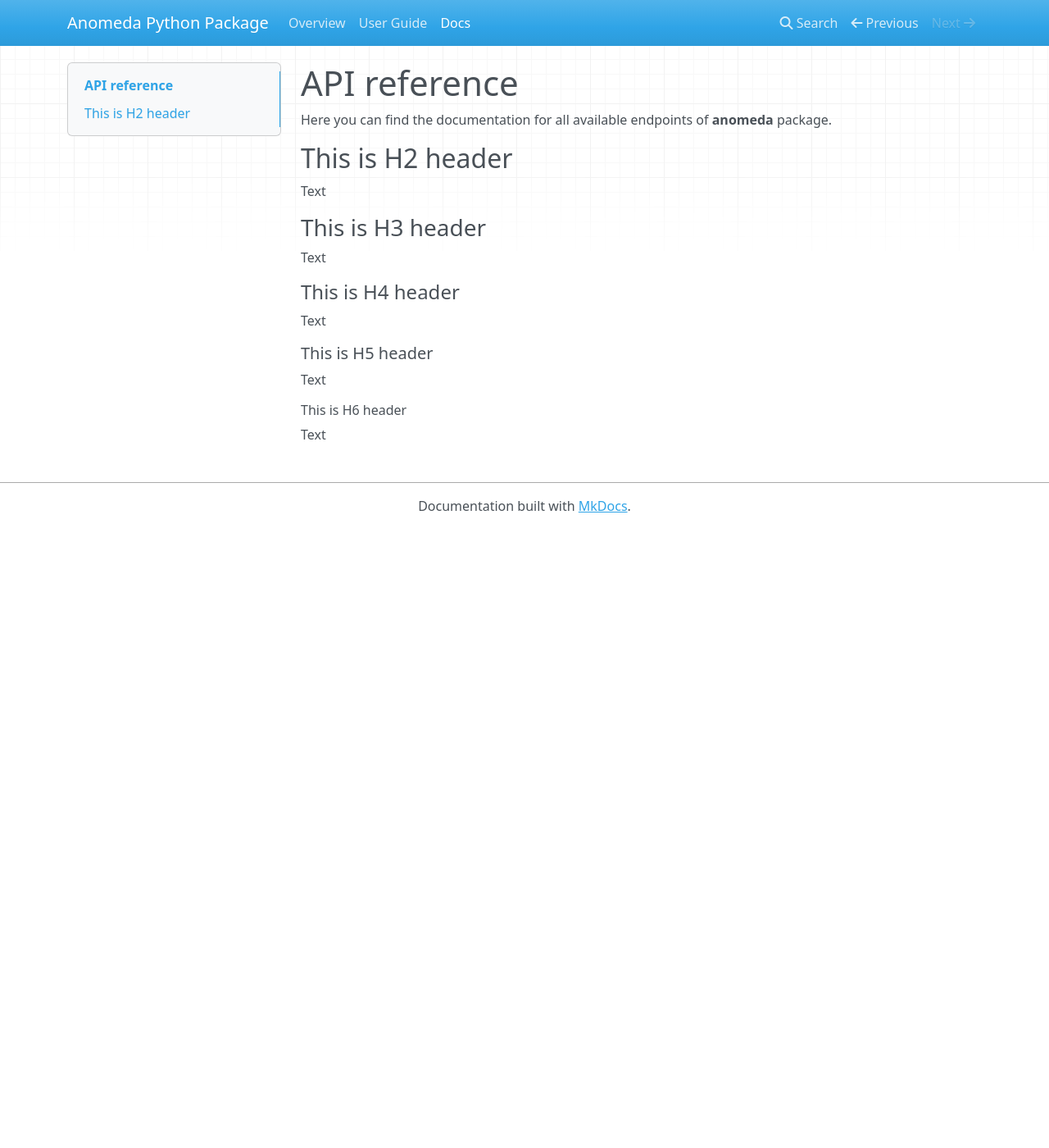
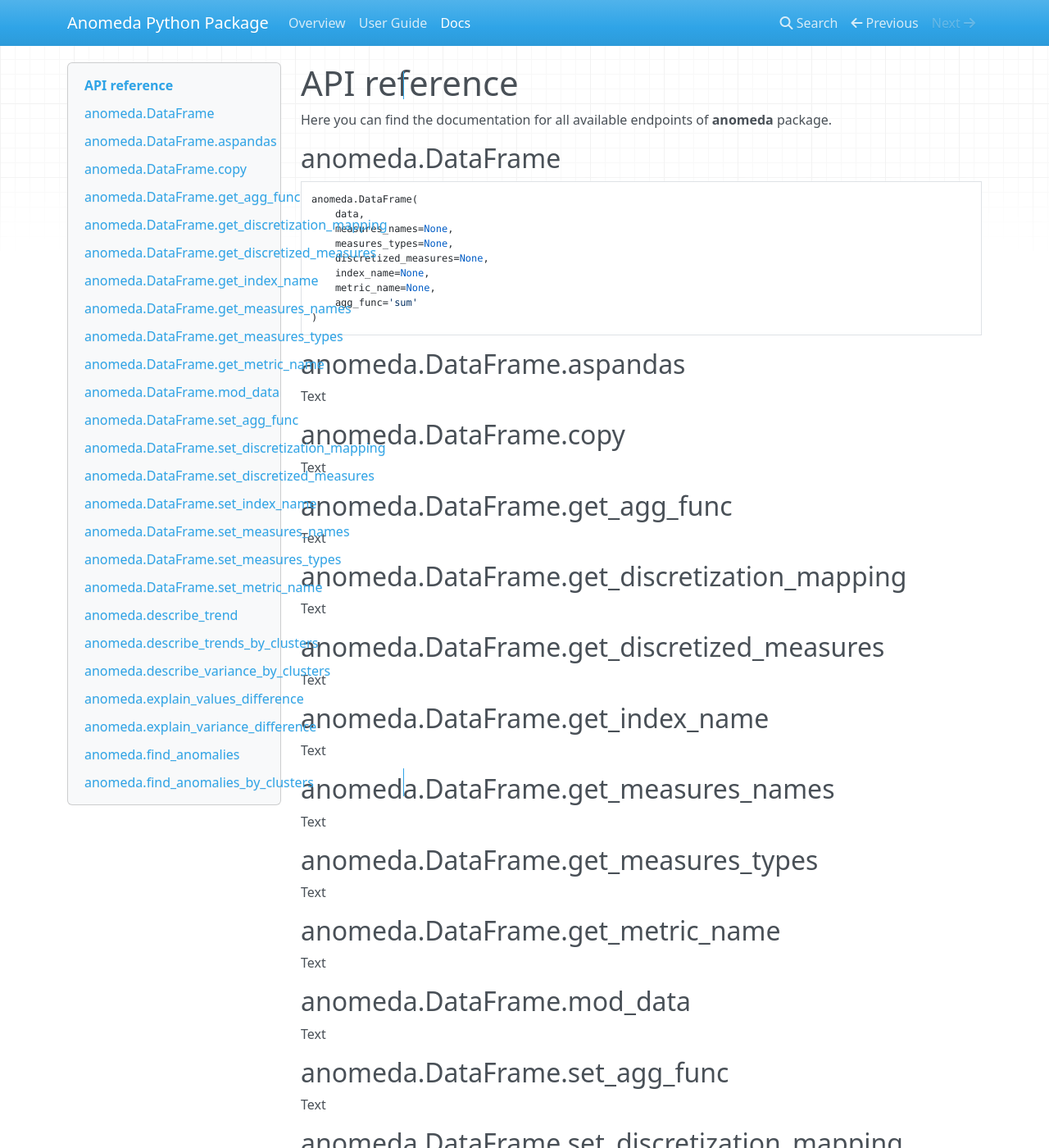
Before and after one commit to AntonSarr/anomeda, an MkDocs documentation site: the page built from docs/api_reference.md, in a window 1280 px wide and 1400 px high. Shown: the whole window at 82% size. Built offline with MkDocs 1.6.1, drawn with Linux system fonts in a browser that asks for light colours; nearby versions of some CDN libraries; some of the changed text lies outside the part shown.

Commit message:
api reference base

````diff
--- a/docs/api_reference.md
+++ b/docs/api_reference.md
@@ -2,22 +2,112 @@
 
 Here you can find the documentation for all available endpoints of **anomeda** package.
 
-## This is H2 header
+## anomeda.DataFrame
+
+```python
+anomeda.DataFrame(
+    data,
+    measures_names=None,
+    measures_types=None,
+    discretized_measures=None,
+    index_name=None,
+    metric_name=None,
+    agg_func='sum'
+)
+```
+
+## anomeda.DataFrame.aspandas
 
 Text
 
-### This is H3 header
+## anomeda.DataFrame.copy
 
 Text
 
-#### This is H4 header
+## anomeda.DataFrame.get_agg_func
 
 Text
 
-##### This is H5 header
+## anomeda.DataFrame.get_discretization_mapping
 
 Text
 
-###### This is H6 header
+## anomeda.DataFrame.get_discretized_measures
 
 Text
+
+## anomeda.DataFrame.get_index_name
+
+Text
+
+## anomeda.DataFrame.get_measures_names
+
+Text
+
+## anomeda.DataFrame.get_measures_types
+
+Text
+
+## anomeda.DataFrame.get_metric_name
+
+Text
+
+## anomeda.DataFrame.mod_data
+
+Text
+
+## anomeda.DataFrame.set_agg_func
+
+Text
+
+## anomeda.DataFrame.set_discretization_mapping
+
+Text
+
+## anomeda.DataFrame.set_discretized_measures
+
+Text
+
+## anomeda.DataFrame.set_index_name
+
+Text
+
+## anomeda.DataFrame.set_measures_names
+
+Text
+
+## anomeda.DataFrame.set_measures_types
+
+Text
+
+## anomeda.DataFrame.set_metric_name
+
+Text
+
+## anomeda.describe_trend
+
+Text
+
+## anomeda.describe_trends_by_clusters
+
+Text
+
+## anomeda.describe_variance_by_clusters
+
+Text
+
+## anomeda.explain_values_difference
+
+Text
+
+## anomeda.explain_variance_difference
+
+Text
+
+## anomeda.find_anomalies
+
+Text
+
+## anomeda.find_anomalies_by_clusters
+
+Text
````
Also changed, not shown: 1 other file.
